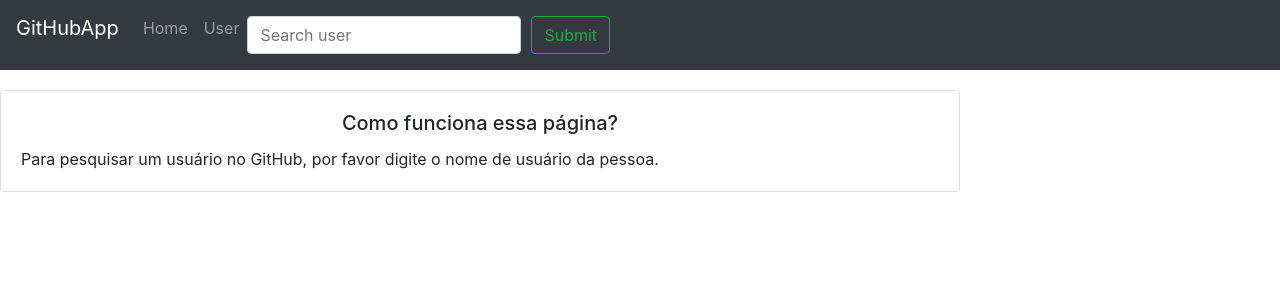
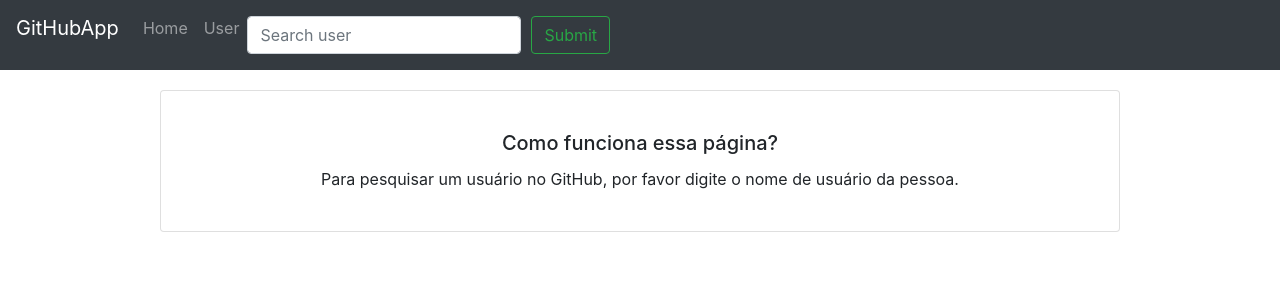
Before and after one commit to aparecida-gui/fullStack-API-proxy, a React (Create React App) app in the folder frontEnd/: page /user in a window 1280 px wide. Shown: the top 300 px of the page. Built offline with nearby package versions, Linux system fonts and the light colour scheme.

Commit message:
Adjust the page proposal card.

```diff
--- a/frontEnd/src/page/User.css
+++ b/frontEnd/src/page/User.css
@@ -21,3 +21,9 @@
   padding-bottom: 20px;
   min-width: 576px;
 }
+
+.card-explanation{
+  margin: 0 auto;
+  padding: 20px;
+  min-width: 576px;
+}
--- a/frontEnd/src/page/User.js
+++ b/frontEnd/src/page/User.js
@@ -75,10 +75,10 @@ class User extends React.Component {
             </div>
           ))
         ) : (
-          <div className="card w-75">
+          <div className="card w-75 card-explanation">
             <div className="card-body">
               <h5 className="card-title text-center">Como funciona essa página?</h5>
-              <p className="card-text text-md-left">
+              <p className="card-text text-center">
                 Para pesquisar um usuário no GitHub, por favor digite o nome de usuário da pessoa.
               </p>
             </div>
```
